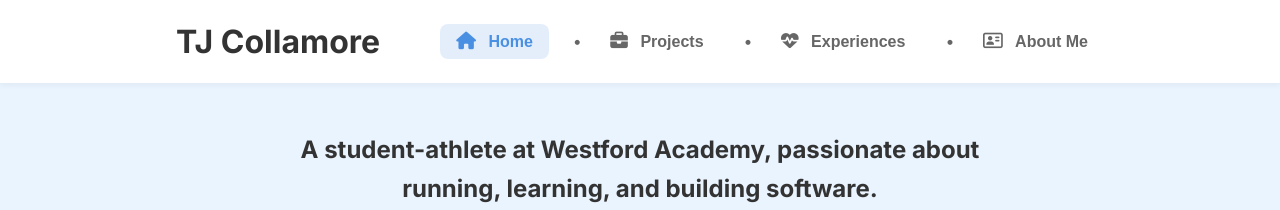
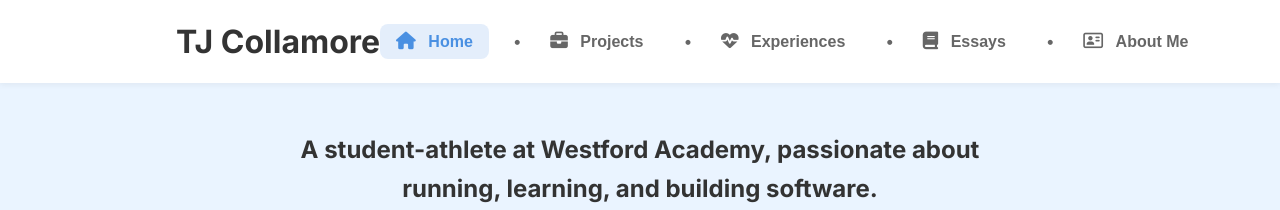
Before and after one commit to tjcollamore/tjcollamore.github.io, a plain HTML site: page index.html in a window 1280 px wide. Shown: the top 210 px of the page. Drawn offline with Linux system fonts and the light colour scheme.

Commit message:
Update index.html

```diff
--- a/index.html
+++ b/index.html
@@ -30,6 +30,11 @@
             </button>
           </li>
           <li>
+            <button data-tab="essays" class="nav-btn">
+              <i class="fa-solid fa-book"></i> Essays
+            </button>
+          </li>
+          <li>
             <button data-tab="about" class="nav-btn">
               <i class="fa-regular fa-address-card"></i> About Me
             </button>
@@ -42,6 +47,7 @@
     <section id="home" class="tab active">Loading…</section>
     <section id="projects" class="tab">Loading…</section>
     <section id="experiences" class="tab">Loading…</section>
+    <section id="essays" class="tab">Loading…</section>
     <section id="about" class="tab">Loading…</section>
   </main>
   <script src="assets/js/script.js"></script>
```
